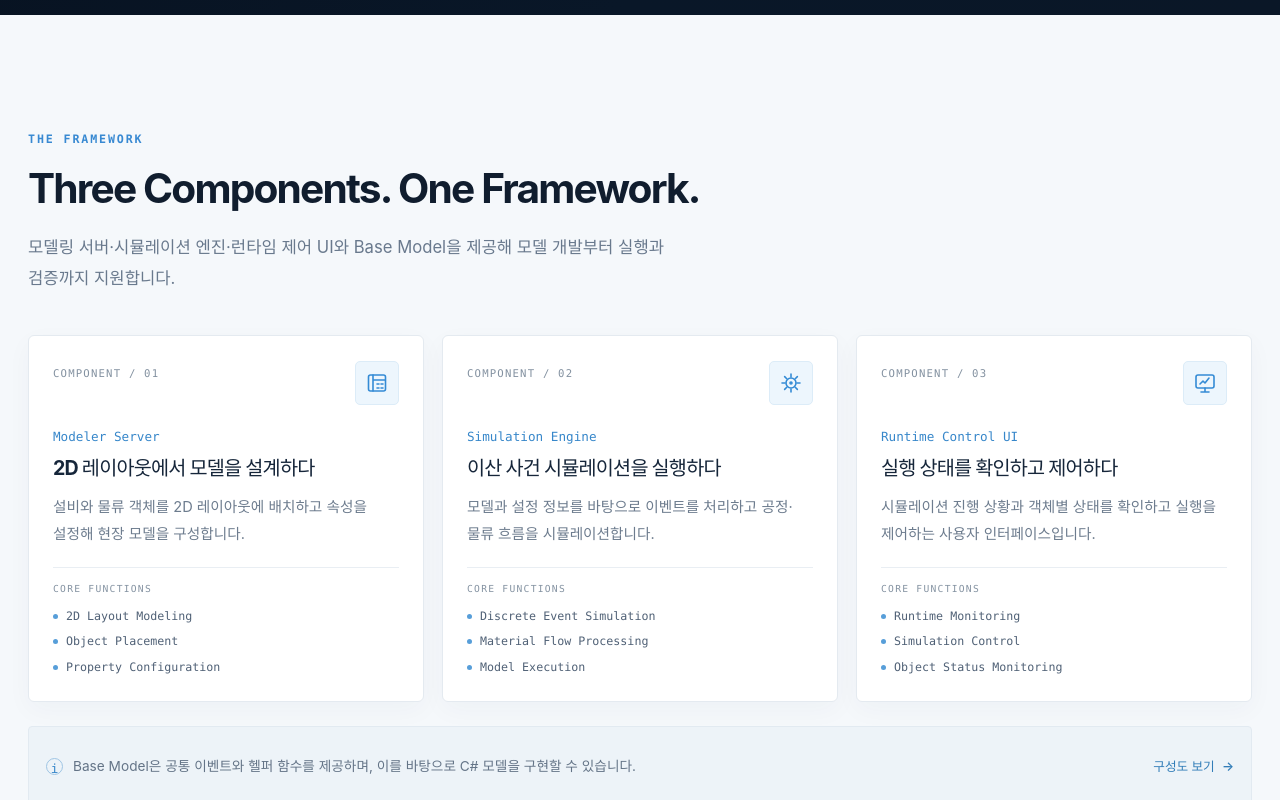
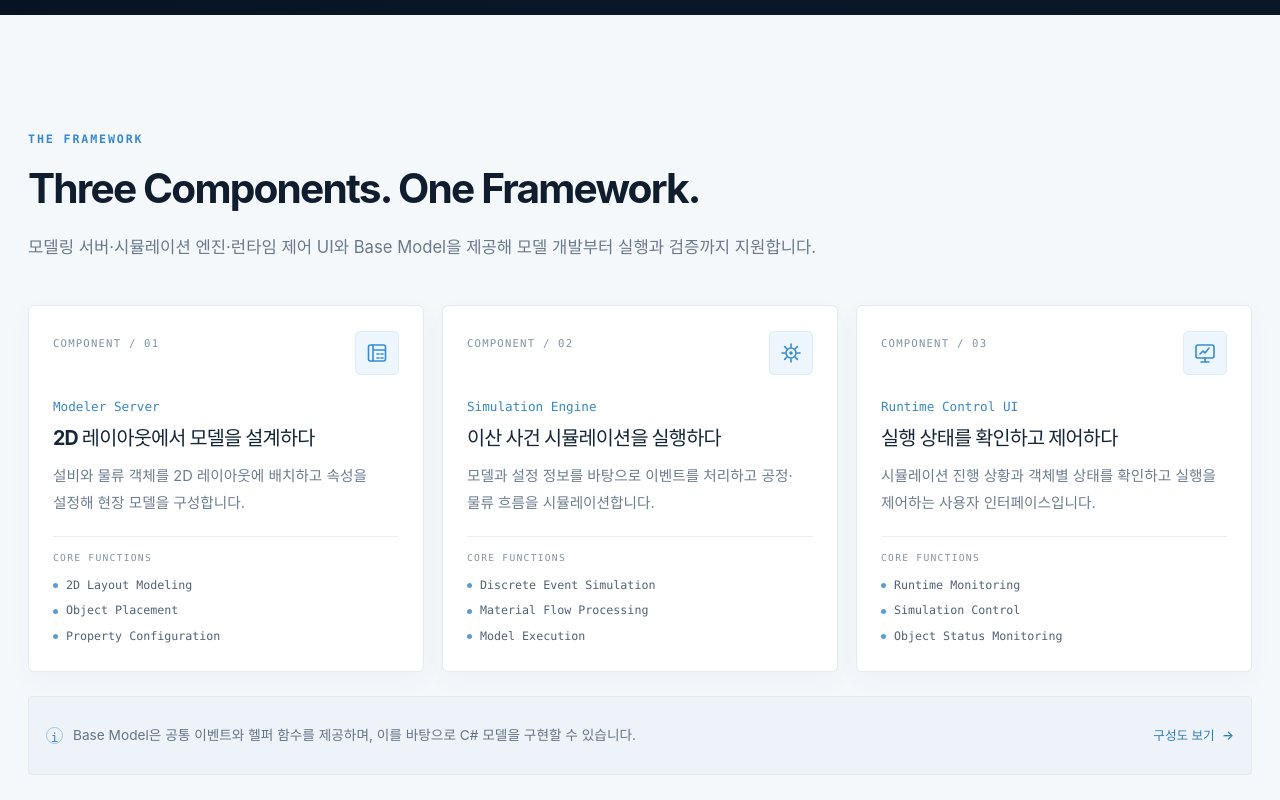
Before and after one commit to kkh3868/My_Portfolio, a React (Vite) app: page / in a window 1280 px wide. Shown: the part 980-1780 px from the top of the page. Built offline with nearby package versions, Linux system fonts and the light colour scheme.

Commit message:
[Fix] 섹션 설명 문구 줄바꿈 개선  - 넓은 화면에서 지정된 설명 문구를 한 줄로 표시  - 좁은 화면은 가로 넘침 없이 자연스럽게 줄바꿈

```diff
--- a/src/App.css
+++ b/src/App.css
@@ -1162,6 +1162,21 @@
   word-break: keep-all;
 }
 
+@media (min-width: 860px) {
+  .platform-section .section-heading,
+  .architecture-shell .section-heading,
+  .features-section .section-heading {
+    max-width: none;
+  }
+
+  .platform-section .section-heading p,
+  .architecture-shell .section-heading p,
+  .features-section .section-heading p {
+    max-width: none;
+    white-space: nowrap;
+  }
+}
+
 .component-grid {
   display: grid;
   grid-template-columns: repeat(3, minmax(0, 1fr));
```
